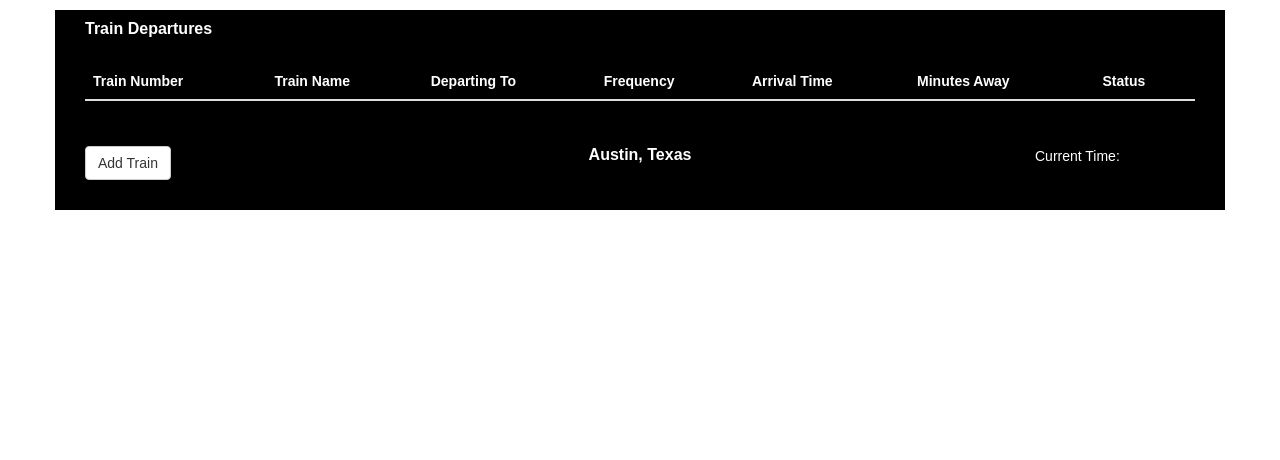
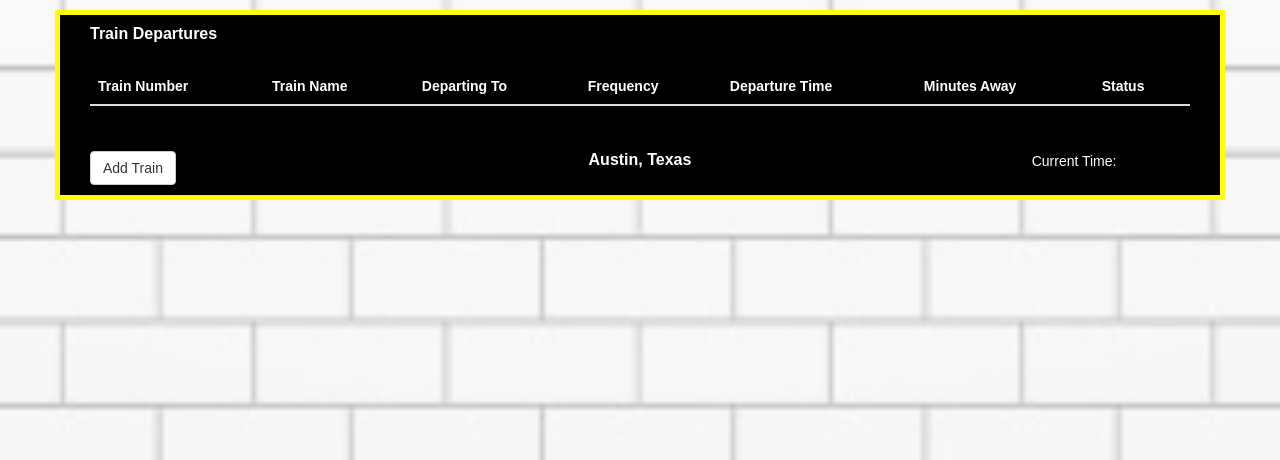
Before and after one commit to armthepit/Homework7-Train-Scheduler, a PHP site: page / in a window 1280 px wide. Shown: the top 460 px of the page. Run offline with PHP 8.4, Linux system fonts and the light colour scheme; lists and menus that the app fills with data are empty; some libraries are stand-ins or nearby versions.

Commit message:
Add white tile background

```diff
--- a/assets/css/style.css
+++ b/assets/css/style.css
@@ -3,7 +3,8 @@
 }
 
 body {
-	background: #ffffff;
+	background: url("../images/whitetile.jpg");
+	background-size: cover;
 	font-family: 'Arial', 'Helvetica Neue', Helvetica, sans-serif;
 	color: #000000;
 	padding: 10px;
@@ -34,6 +35,10 @@
   border: 0px;
 }
 
+.panelBorder {
+	border: 5px solid #ffff00;
+}
+
 tbody {
 	color: #ffff00;
 }
--- a/index.html
+++ b/index.html
@@ -24,7 +24,7 @@
 <div class="container">
 
 	<div class="row">
-		<div class="col-md-12">
+		<div class="col-md-12  panelBorder">
 
 		<!-- Departures -->
 			<div class="panel panel-default">
@@ -39,7 +39,7 @@
 								<th>Train Name</th>
 								<th>Departing To</th>
 								<th>Frequency</th>
-								<th>Arrival Time</th>
+								<th>Departure Time</th>
 								<th>Minutes Away</th>
 								<th>Status</th>
 							</tr>
@@ -64,13 +64,8 @@
 			</div>
 		</div>
 	</div>
-	<div class="row">
-		<div id="ads" class="col-md-12">
-
-		</div>
-	</div>
 	<div id="addTrain" class="row hide">
-		<div class="col-md-12">
+		<div class="col-md-12 panelBorder">
 			<!-- Add Train  -->
 			<div class="panel panel-default">
 				<div class="panel-heading">
```
Also changed, not shown: assets/images/whitetile.jpg (added).
